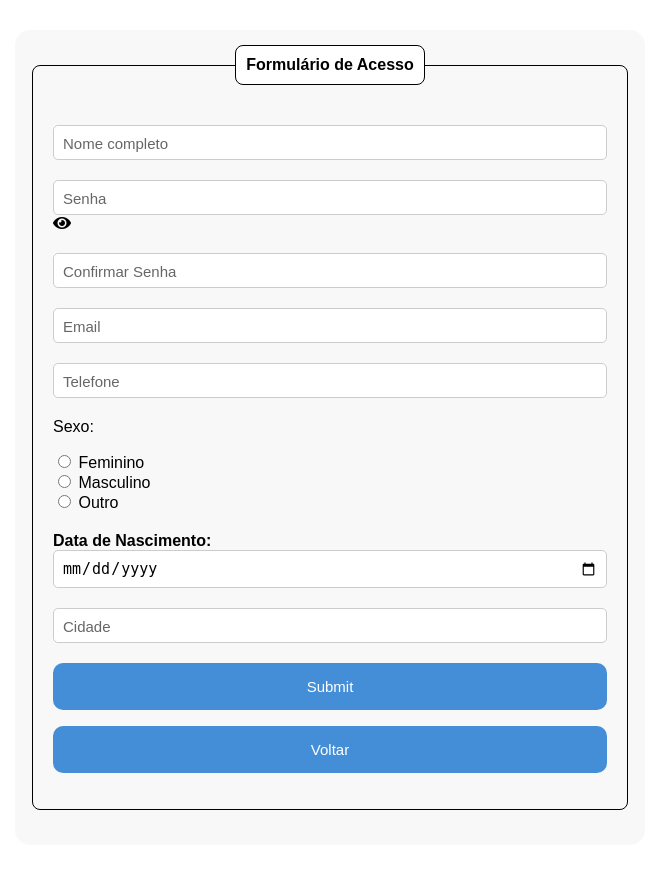
After one commit to wesleydeandrade/projeto-login, a PHP site: page /formulario.html in a window 1280 px wide. The commit adds this page. Shown: the whole page, without its empty margins (310-969 px from the left). Run offline with PHP 8.4, Linux system fonts and the light colour scheme.

Commit message:
Atualização
-Colocado senha em hash;
-arrumado o CSS do formulário.
-resolvido alguns erros;

```diff
--- a/baixar_certificado.php
+++ b/baixar_certificado.php
@@ -13,7 +13,7 @@ if (isset($_GET['certificado_id'])) {
 
     if ($pdf_content) {
         header('Content-Type: application/pdf');
-        header('Content-Disposition: inline; filename="certificado.pdf"'); // Nome padrão do arquivo
+        header('Content-Disposition: inline; filename="certificado.pdf"');
         header('Content-Transfer-Encoding: binary');
         header('Content-Length: ' . strlen($pdf_content));
         // Envie o conteúdo do arquivo para o navegador
--- a/estilo/formulario.css
+++ b/estilo/formulario.css
@@ -6,22 +6,18 @@ body {
 
 .box {
     color: black;
-    position: absolute;
-    top: 50%;
-    left: 50%;
-    transform: translate(-50%, -50%);
+    margin: 30px auto;
     padding: 15px;
     border-radius: 15px;
-    width: 80%; /* Reduzi o tamanho para 80% da largura da tela */
-    max-width: 400px; /* Limita a largura máxima para garantir que não fique muito grande */
-    background-color: #f8f8f8; /* Adicionei uma cor de fundo para destacar o contêiner */
+    max-width: 600px;
+    background-color: #f8f8f8;
 }
 
 fieldset {
     border: 1px solid black;
     border-radius: 8px;
-    margin: 0;
-    padding: 20px; /* Aumentei o preenchimento interno para separar os elementos */
+    padding: 20px;
+    margin-bottom: 20px;
 }
 
 legend {
@@ -30,30 +26,29 @@ legend {
     text-align: center;
     background-color: white;
     border-radius: 8px;
-    margin-bottom: 20px; /* Adicionei uma margem inferior para separar do conteúdo */
+    margin-bottom: 20px;
 }
 
 .inputBox {
+    margin-bottom: 20px;
     position: relative;
-    margin-bottom: 20px; /* Adicionei uma margem inferior para separar os campos */
 }
 
 .inputUser, #data_nascimento {
     padding: 8px;
     border: 1px solid #ccc;
     border-radius: 5px;
-    width: calc(100% - 16px); /* Adicionei uma margem para compensar o preenchimento interno */
+    width: 100%;
     font-size: 15px;
     outline: none;
     box-sizing: border-box;
-    background-color: #ffffff; /* Adicionei uma cor de fundo para os campos de entrada */
+    background-color: #ffffff;
 }
 
 .labelInput {
     position: absolute;
-    top: 50%;
-    transform: translateY(-80%);
-    left: 12px; /* Ajustei a posição do rótulo para um alinhamento mais coerente */
+    top: 10px;
+    left: 10px;
     pointer-events: none;
     transition: .5s;
     font-size: 15px;
@@ -62,12 +57,13 @@ legend {
 
 .inputUser:focus ~ .labelInput,
 .inputUser:valid ~ .labelInput {
-    top: 0;
+    top: -10px;
+    left: 10px;
     font-size: 12px;
     color: black;
 }
 
-#submit {
+#submit, .voltar {
     background-color: rgb(68, 142, 216);
     width: 100%;
     border: none;
@@ -78,41 +74,25 @@ legend {
     border-radius: 10px;
 }
 
-#submit:hover {
-    background-color: deepskyblue;
-}
-
-.voltar{
-    background-color: rgb(68, 142, 216);
-    width: 100%;
-    border: none;
-    padding: 15px;
-    color: white;
-    font-size: 15px;
-    cursor: pointer;
-    border-radius: 10px;
-}
-
-.voltar:hover {
+#submit:hover, .voltar:hover {
     background-color: deepskyblue;
 }
 
 .password-instructions {
-    color: black; /* Cor padrão */
-    list-style-type: none; /* Remove os marcadores de lista */
-    padding: 0; /* Remova o preenchimento padrão da lista */
-    margin-top: 5px; /* Reduzi o espaçamento entre os requisitos */
-    margin-bottom: 5px; /* Reduzi o espaçamento entre os requisitos */
-    font-size: 5px;
+    color: black;
+    list-style-type: none;
+    padding: 0;
+    margin-top: 5px;
+    margin-bottom: 5px;
+    font-size: 12px;
 }
 
-/* Estilo para requisitos atendidos */
 .requisitos-atendidos {
-    color: green; /* Defina a cor desejada para os requisitos atendidos */
+    color: green;
 }
 
 @media screen and (max-width: 600px) {
     .box {
-        width: 90%; /* Reduz ainda mais para telas menores */
+        width: 90%;
     }
 }
--- /dev/null
+++ b/formulario.html
@@ -0,0 +1,82 @@
+<!DOCTYPE html>
+<html lang="pt-br">
+<head>
+    <meta charset="UTF-8">
+    <meta http-equiv="X-UA-Compatible" content="IE=edge">
+    <meta name="viewport" content="width=device-width, initial-scale=1.0">
+    <title>Formulário | GN</title>
+    <link rel="stylesheet" href="estilo/formulario.css">
+    <link rel="stylesheet" href="https://cdnjs.cloudflare.com/ajax/libs/font-awesome/5.15.4/css/all.min.css"> <!-- Importe os ícones do Font Awesome -->
+</head>
+<body>
+    <div class="box">
+        <form id="formRegistro" action="_processar_formulario.php" method="post" onsubmit="return validarSenha()">
+            <fieldset>
+                <legend><b>Formulário de Acesso</b></legend>
+
+                <div class="inputBox">
+                    <input type="text" name="nome" id="nome" class="inputUser" required>
+                    <label for="nome" class="labelInput">Nome completo</label>
+                </div>
+
+                <div class="inputBox">
+                    <input type="password" name="senha" id="senha" class="inputUser" required oninput="verificarRequisitosSenha()">
+                    <label for="senha" class="labelInput">Senha</label>
+                    <span class="toggle-password" onclick="togglePassword()">
+                        <i id="toggleIcon" class="fas fa-eye"></i> <!-- Ícone inicial: olho aberto -->
+                    </span>
+                </div>
+
+                <div id="senhaRequisitos" class="password-instructions">
+                    <!-- Requisitos da senha serão exibidos aqui -->
+                </div>
+
+                <div class="inputBox">
+                    <input type="password" name="confirmar_senha" id="confirmar_senha" class="inputUser" required>
+                    <label for="confirmar_senha" class="labelInput">Confirmar Senha</label>
+                    <span id="senhaError" style="color: red;"></span> <!-- Para exibir mensagens de erro -->
+                </div>
+
+                <div class="inputBox">
+                    <input type="email" name="email" id="email" class="inputUser" required>
+                    <label for="email" class="labelInput">Email</label>
+                </div>
+
+                <div class="inputBox">
+                    <input type="tel" name="telefone" id="telefone" class="inputUser" required>
+                    <label for="telefone" class="labelInput">Telefone</label>
+                </div>
+
+                <div class="inputBox">
+                    <p>Sexo:</p>
+                    <input type="radio" id="feminino" name="genero" value="feminino" required>
+                    <label for="feminino">Feminino</label>
+                    <br>
+                    <input type="radio" id="masculino" name="genero" value="masculino" required>
+                    <label for="masculino">Masculino</label>
+                    <br>
+                    <input type="radio" id="outro" name="genero" value="outro" required>
+                    <label for="outro">Outro</label>
+                </div>
+
+                <div class="inputBox">
+                    <label for="data_nascimento"><b>Data de Nascimento:</b></label>
+                    <input type="date" name="data_nascimento" id="data_nascimento" class="inputUser" required>
+                </div>
+
+                <div class="inputBox">
+                    <input type="text" name="cidade" id="cidade" class="inputUser" required>
+                    <label for="cidade" class="labelInput">Cidade</label>
+                </div>
+
+                <input type="submit" name="submit" id="submit">
+                <p>
+                <button type="submit" onclick="window.location.href='index.html'" class="voltar">Voltar</button>
+                </p>
+            </fieldset>
+        </form>
+    </div>
+      <script src="formulario.js"></script>
+
+</body>
+</html>
--- /dev/null
+++ b/formulario.js
@@ -0,0 +1,87 @@
+function togglePassword() {
+    var senhaInput = document.getElementById("senha");
+    var toggleIcon = document.getElementById("toggleIcon");
+    if (senhaInput.type === "password") {
+        senhaInput.type = "text";
+        toggleIcon.classList.remove("fa-eye");
+        toggleIcon.classList.add("fa-eye-slash");
+    } else {
+        senhaInput.type = "password";
+        toggleIcon.classList.remove("fa-eye-slash");
+        toggleIcon.classList.add("fa-eye");
+    }
+}
+
+function verificarRequisitosSenha() {
+    // Código de verificação dos requisitos de senha
+}
+
+function validarSenha() {
+    var senha = document.getElementById("senha").value;
+    var confirmarSenha = document.getElementById("confirmar_senha").value;
+    var senhaError = document.getElementById("senhaError");
+
+    if (senha !== confirmarSenha) {
+        senhaError.textContent = "As senhas não coincidem.";
+        return false; // Impede o envio do formulário
+    } else {
+        senhaError.textContent = ""; // Limpa a mensagem de erro
+        return true; // Permite o envio do formulário
+    }
+}
+function verificarRequisitosSenha() {
+var senha = document.getElementById("senha").value;
+var senhaRequisitos = document.getElementById("senhaRequisitos");
+
+// Texto com os requisitos da senha
+var requisitos = [
+"A senha deve ter pelo menos 8 caracteres",
+"Deve conter letras maiúsculas",
+"Deve conter letras minúsculas",
+"Deve conter números",
+"Deve conter caracteres especiais"
+];
+
+var requisitosAtendidos = [
+senha.length >= 8,
+/[A-Z]/.test(senha),
+/[a-z]/.test(senha),
+/\d/.test(senha),
+/[^A-Za-z0-9]/.test(senha)
+];
+
+// Construir a string de requisitos
+var requisitosString = "";
+for (var i = 0; i < requisitos.length; i++) {
+// Inicia a string do requisito
+requisitosString += "- ";
+
+// Adiciona o texto do requisito
+requisitosString += "<span";
+
+// Se o requisito for atendido, adiciona a classe para tornar o texto verde
+if (requisitosAtendidos[i]) {
+requisitosString += " style='color:green'";
+}
+
+// Fecha a tag do span e adiciona o texto do requisito
+requisitosString += ">" + requisitos[i] + "</span>";
+
+// Se o requisito for atendido, adiciona o símbolo de verificação
+if (requisitosAtendidos[i]) {
+requisitosString += " ✓";
+}
+
+// Adiciona uma quebra de linha entre os requisitos
+requisitosString += "<br>";
+}
+
+
+// Exibir os requisitos na página
+senhaRequisitos.innerHTML = requisitosString;
+
+// Ajustar o estilo dos requisitos
+senhaRequisitos.style.fontSize = "0.7em"; // Diminuir o tamanho da fonte
+senhaRequisitos.style.marginTop = "0px"; // Diminuir a margem superior
+senhaRequisitos.style.marginBottom = "15px"; // Diminuir a margem inferior
+}
--- a/sair.php
+++ b/sair.php
@@ -3,6 +3,6 @@
     session_start();
     unset($_SESSION['email']);
     unset($_SESSION['senha']);
-    header("Location: index.php");
+    header("Location: index.html");
 
 ?>
```
Also changed, not shown: estilo/resumo.css (+5 -5 lines), estilo/sistema.css (+15 -15 lines), index.html (added, +56 -0 lines), migrar_senhas.php (deleted, +0 -27 lines), processar_certificado.php (+12 -13 lines), processar_formulario.php (added, +42 -0 lines), resumo.php (+7 -8 lines), sistema.php (+7 -10 lines), testLogin.php (+27 -13 lines).
